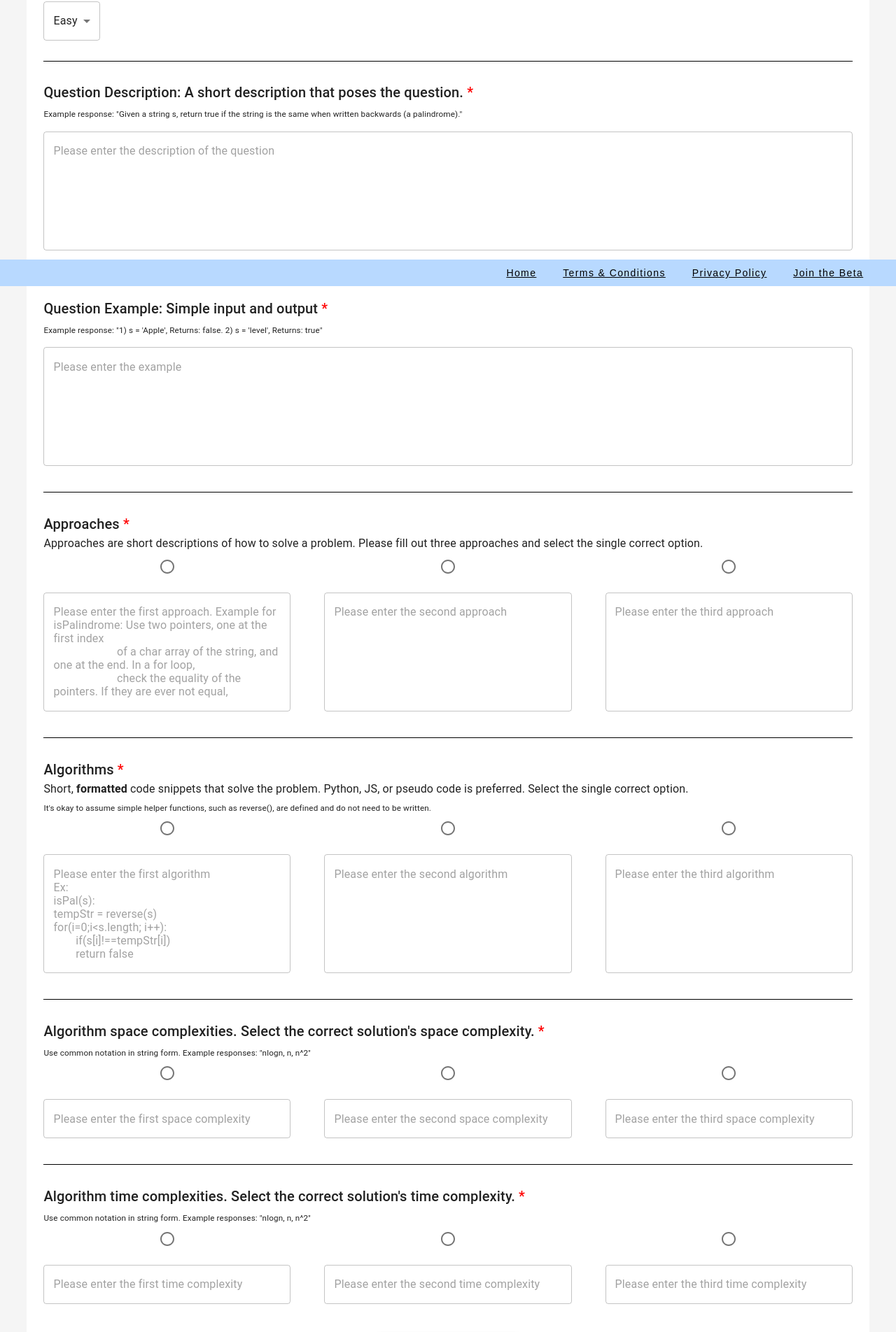
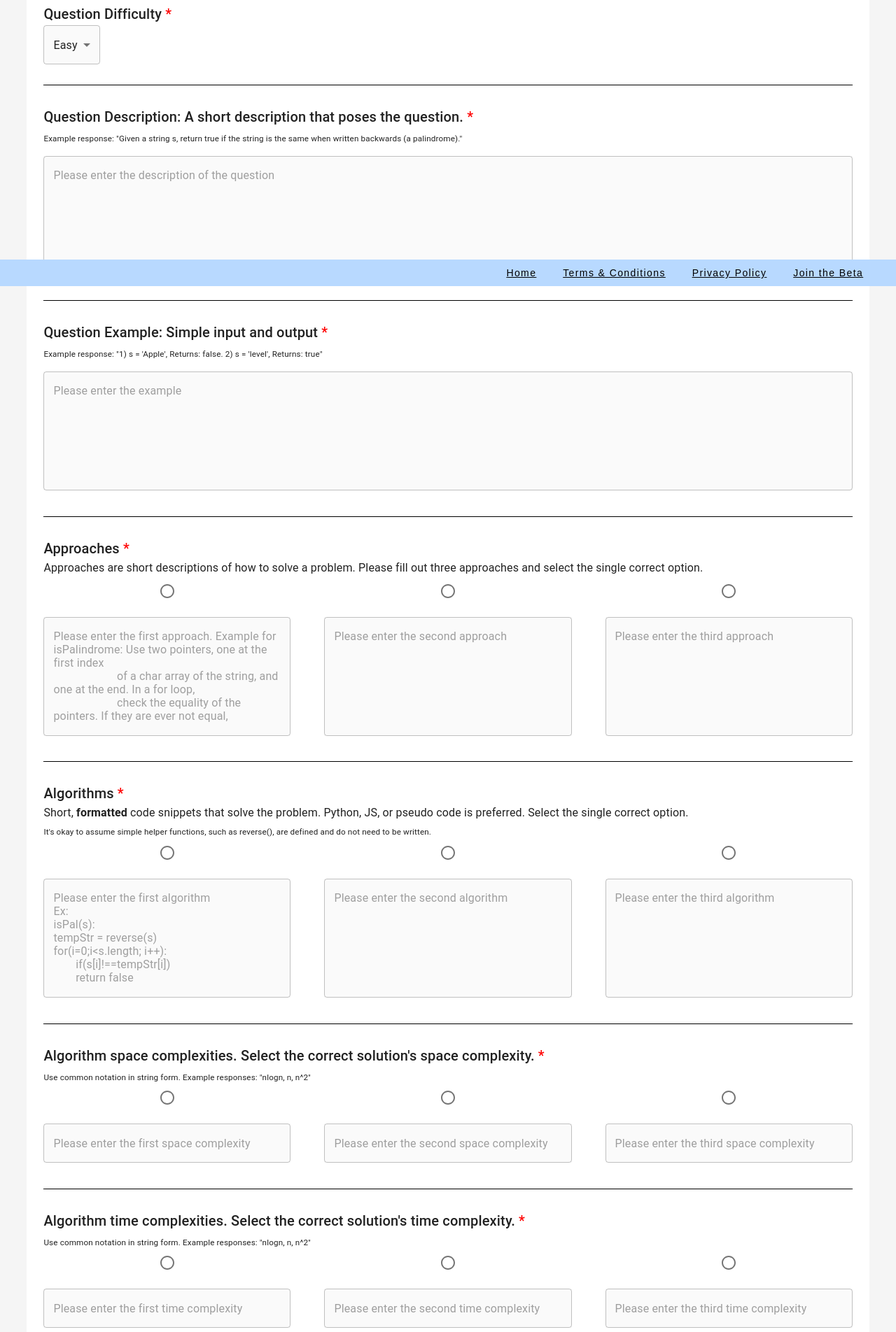
Before and after one commit to CodeletApp/codelet-site, a React (Create React App) app: page /submit-question in a window 1280 px wide. Shown: the part 391-2295 px from the top of the page at 70% size. Built offline with nearby package versions, Linux system fonts and the light colour scheme; a web font is replaced by a local one.

Commit message:
added styling to the submit-question form

```diff
--- a/src/components/SubmitQuestion.js
+++ b/src/components/SubmitQuestion.js
@@ -31,6 +31,7 @@ const useStyles = makeStyles({
   },
   form: {
     marginBottom: "5%",
+    marginTop: '3%'
   },
   submitButton: {
     marginTop: "3%",
@@ -48,6 +49,9 @@ const useStyles = makeStyles({
   requiredAsterisk: {
     color: "red",
   },
+  input: {
+    backgroundColor: '#FAFAFA'
+  }
 });
 
 export const SubmitQuestion = () => {
@@ -73,6 +77,7 @@ export const SubmitQuestion = () => {
           <TextField
             variant="outlined"
             margin="normal"
+            className={classes.input}
             required
             fullWidth
             id="title"
@@ -91,6 +96,7 @@ export const SubmitQuestion = () => {
             as={
               <Select
                 variant="outlined"
+                className={classes.input}
                 name="difficulty"
                 id="difficulty"
                 labelId="difficulty-label"
@@ -113,6 +119,7 @@ export const SubmitQuestion = () => {
             the same when written backwards (a palindrome)."
           </sub>
           <TextField
+            className={classes.input}
             variant="outlined"
             margin="normal"
             required
@@ -135,6 +142,7 @@ export const SubmitQuestion = () => {
           </sub>
           <TextField
             variant="outlined"
+            className={classes.input}
             margin="normal"
             required
             fullWidth
@@ -172,6 +180,7 @@ export const SubmitQuestion = () => {
                     <TextField
                       variant="outlined"
                       margin="normal"
+                      className={classes.input}
                       required
                       id="approach1"
                       name="approach1"
@@ -190,6 +199,7 @@ export const SubmitQuestion = () => {
                     <TextField
                       variant="outlined"
                       margin="normal"
+                      className={classes.input}
                       required
                       id="approach2"
                       name="approach2"
@@ -204,6 +214,7 @@ export const SubmitQuestion = () => {
                     <Radio value="2" />
                     <TextField
                       variant="outlined"
+                      className={classes.input}
                       margin="normal"
                       required
                       id="approach3"
@@ -252,6 +263,7 @@ export const SubmitQuestion = () => {
                     <Radio value="0" />
                     <TextField
                       variant="outlined"
+                      className={classes.input}
                       margin="normal"
                       required
                       id="algorithm1"
@@ -267,6 +279,7 @@ export const SubmitQuestion = () => {
                     <Radio value="1" />
                     <TextField
                       variant="outlined"
+                      className={classes.input}
                       margin="normal"
                       required
                       id="algorithm2"
@@ -282,6 +295,7 @@ export const SubmitQuestion = () => {
                     <Radio value="2" />
                     <TextField
                       variant="outlined"
+                      className={classes.input}
                       margin="normal"
                       required
                       id="algorithm3"
@@ -326,6 +340,7 @@ export const SubmitQuestion = () => {
                     <Radio value="0" />
                     <TextField
                       variant="outlined"
+                      className={classes.input}
                       margin="normal"
                       required
                       id="spaceComplexity1"
@@ -339,6 +354,7 @@ export const SubmitQuestion = () => {
                     <Radio value="1" />
                     <TextField
                       variant="outlined"
+                      className={classes.input}
                       margin="normal"
                       required
                       id="spaceComplexity2"
@@ -352,6 +368,7 @@ export const SubmitQuestion = () => {
                     <Radio value="2" />
                     <TextField
                       variant="outlined"
+                      className={classes.input}
                       margin="normal"
                       required
                       id="spaceComplexity3"
@@ -394,6 +411,7 @@ export const SubmitQuestion = () => {
                     <Radio value="0" />
                     <TextField
                       variant="outlined"
+                      className={classes.input}
                       margin="normal"
                       required
                       id="timeComplexity1"
@@ -407,6 +425,7 @@ export const SubmitQuestion = () => {
                     <Radio value="1" />
                     <TextField
                       variant="outlined"
+                      className={classes.input}
                       margin="normal"
                       required
                       id="timeComplexity2"
@@ -420,6 +439,7 @@ export const SubmitQuestion = () => {
                     <Radio value="2" />
                     <TextField
                       variant="outlined"
+                      className={classes.input}
                       margin="normal"
                       required
                       id="timeComplexity3"
```
